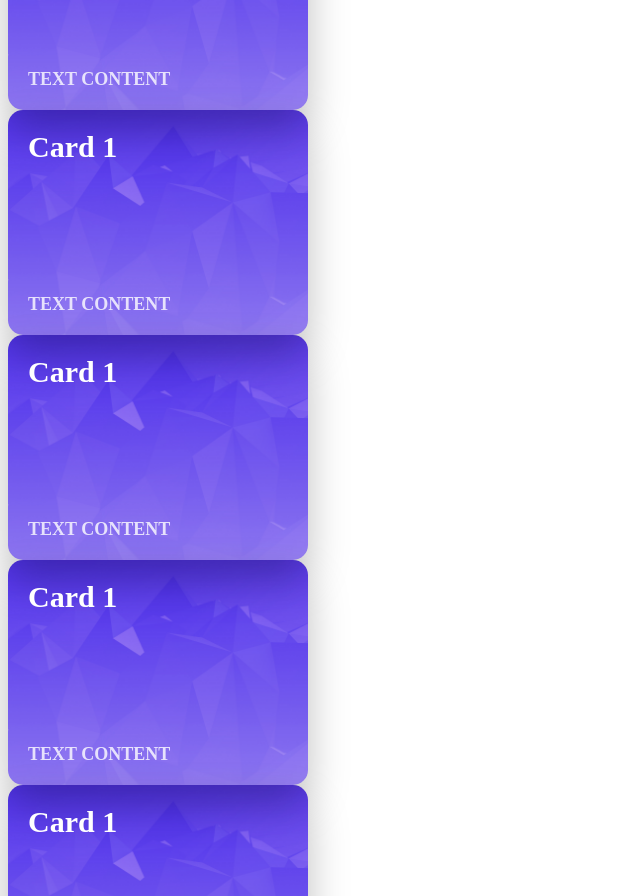
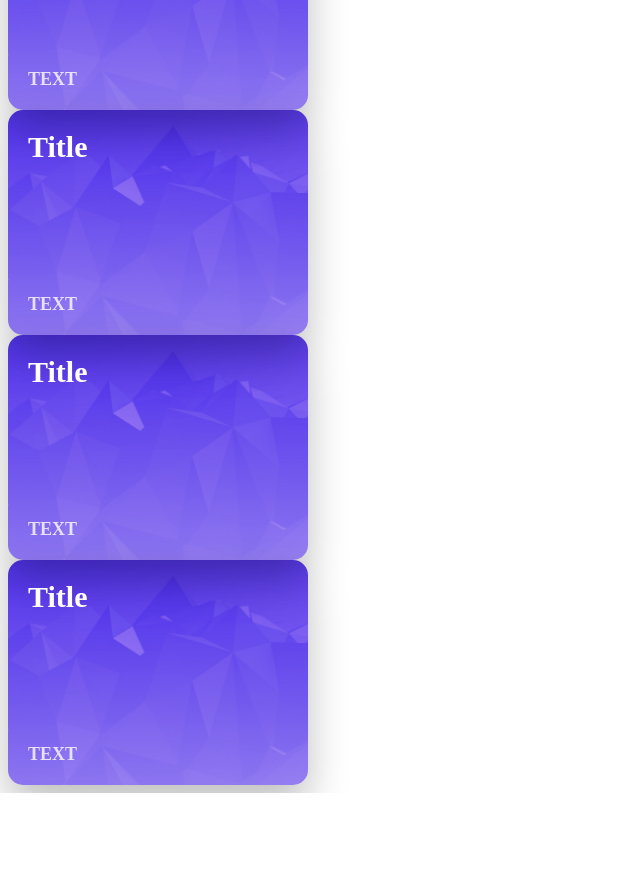
Before and after one commit to agnelnieves/FirstGatsbyApp, a Gatsby site: page / in a window 1280 px wide. Shown: the part 715-1611 px from the top of the page, without its empty margins (0-640 px from the left). After the commit the page ends 1508 px from the top, so only its background shows below. Built offline with nearby package versions, Linux system fonts and the light colour scheme; Gatsby itself is replaced by a stand-in of ours.

Commit message:
Added Cards component and 'styled-components' libry for the next section

```diff
--- a/gatsby-config.js
+++ b/gatsby-config.js
@@ -1,6 +1,6 @@
 module.exports = {
   siteMetadata: {
-    title: 'Gatsby Default Starter',
+    title: 'Girst take on Gatsby',
   },
   plugins: ['gatsby-plugin-react-helmet'],
 }
--- a/package.json
+++ b/package.json
@@ -7,7 +7,8 @@
     "gatsby": "^1.9.277",
     "gatsby-link": "^1.6.46",
     "gatsby-plugin-react-helmet": "^2.0.11",
-    "react-helmet": "^5.2.0"
+    "react-helmet": "^5.2.0",
+    "styled-components": "^3.4.6"
   },
   "keywords": [
     "gatsby"
--- a/src/layouts/index.js
+++ b/src/layouts/index.js
@@ -2,7 +2,7 @@ import React from 'react'
 import PropTypes from 'prop-types'
 import Helmet from 'react-helmet'
 
-import Header from '../components/header'
+import Header from '../components/Header'
 import './index.css'
 
 const Layout = ({ children, data }) => (
--- a/src/pages/index.js
+++ b/src/pages/index.js
@@ -1,6 +1,6 @@
 import React from 'react'
 import Link from 'gatsby-link'
-import Card from '../components/Card'
+import Card from '../components/Card';
 
 const IndexPage = () => (
   <div>
@@ -10,19 +10,10 @@ const IndexPage = () => (
     <p>I think it's awesome so far, I'll try to use it more often.</p>
     <Link to="/page-2/">Go to page 2</Link>
 
-        <svg
-          width="100%"
-          height="172"
-          fill="none"
-          xmlns="http://www.w3.org/2000/svg"
-        >
+
+        <svg width="100%" height="172" fill="none" xmlns="http://www.w3.org/2000/svg">
     <path fill="white">
-            <animate
-              repeatCount="indefinite"
-              fill="freeze"
-              attributeName="d"
-              dur="18s"
-              values="M0 25.9086C277 84.5821 433 65.736 720 25.9086C934.818 -3.9019 1214.06 -5.23669 1442 8.06597C2079 45.2421 2208 63.5007 2560 25.9088V171.91L0 171.91V25.9086Z;
+    <animate repeatCount="indefinite" fill="freeze" attributeName="d" dur="18s" values="M0 25.9086C277 84.5821 433 65.736 720 25.9086C934.818 -3.9019 1214.06 -5.23669 1442 8.06597C2079 45.2421 2208 63.5007 2560 25.9088V171.91L0 171.91V25.9086Z;
 
     M0 87.1596C316 87.1597 444 160 884 52.0001C1324 -55.9999 1320.29 34.966 1538 71.251C1814 117.251 2156 189.252 2560 87.1597V233.161L0 233.161V87.1596Z;
 
@@ -30,49 +21,47 @@ const IndexPage = () => (
 
     M0 25.9086C277 84.5821 433 65.736 720 25.9086C934.818 -3.9019 1214.06 -5.23669 1442 8.06597C2079 45.2421 2208 63.5007 2560 25.9088V171.91L0 171.91V25.9086Z
 
-    "
-            />
-          </path>
+    "/></path>
     </svg>
+
+
     </div>
   </div>
-    <div className="Cards">
   <h2>Cards section</h2>
 
   <div className="CardGroup">
+
     <Card
-        title="Card 1"
-        text="Text content"
       image={require('../images/bg3.jpg')}
+      title="Title"
+      text="text"
     />
     <Card
-        title="Card 1"
-        text="Text content"
       image={require('../images/bg3.jpg')}
+      title="Title"
+      text="text"
     />
     <Card
-        title="Card 1"
-        text="Text content"
       image={require('../images/bg3.jpg')}
+      title="Title"
+      text="text"
     />
     <Card
-        title="Card 1"
-        text="Text content"
       image={require('../images/bg3.jpg')}
+      title="Title"
+      text="text"
     />
     <Card
-        title="Card 1"
-        text="Text content"
       image={require('../images/bg3.jpg')}
+      title="Title"
+      text="text"
     />
-      <Card
-        title="Card 1"
-        text="Text content"
-        image={require('../images/bg3.jpg')}
-      />
+
+
   </div>
-    </div>
+
   </div>
 )
 
+
 export default IndexPage
```
Also changed, not shown: src/components/Header.css (+14 -0 lines), src/components/header.js (+27 -2 lines), 1 other file. Lines whose indentation alone changed are shown as unchanged.
